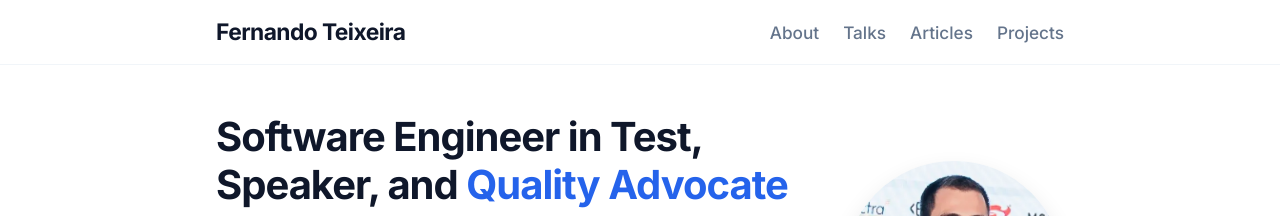
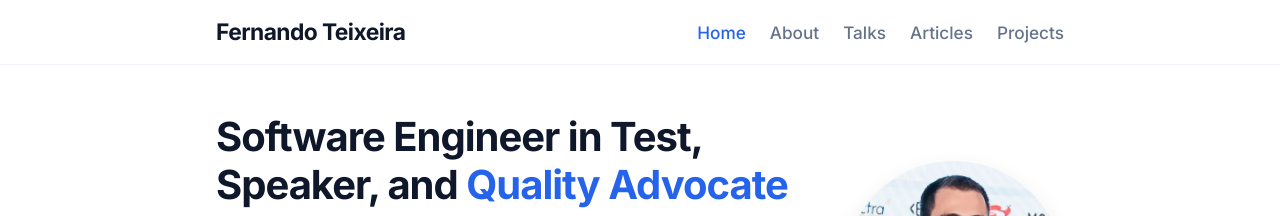
Before and after one commit to teixeira-fernando/teixeira-fernando.github.io, a Jekyll site: the page built from index.md, in a window 1280 px wide. Shown: the top 216 px of the page. Built offline with Jekyll 4.4.1, drawn with Linux system fonts in a browser that asks for light colours.

Commit message:
Added home button to menu header

```diff
--- a/_includes/header.html
+++ b/_includes/header.html
@@ -2,6 +2,7 @@
   <nav class="nav-container">
     <a href="{{ '/' | relative_url }}" class="site-title">{{ site.title }}</a>
     <ul class="nav-menu">
+      <li><a href="{{ '/' | relative_url }}" {% if page.url == '/' %}class="active"{% endif %}>Home</a></li>
       <li><a href="{{ '/about' | relative_url }}" {% if page.url == '/about/' or page.url == '/about.html' %}class="active"{% endif %}>About</a></li>
       <li><a href="{{ '/talks' | relative_url }}" {% if page.url contains '/talks' %}class="active"{% endif %}>Talks</a></li>
       <li><a href="{{ '/articles' | relative_url }}" {% if page.url contains '/articles' %}class="active"{% endif %}>Articles</a></li>
```
